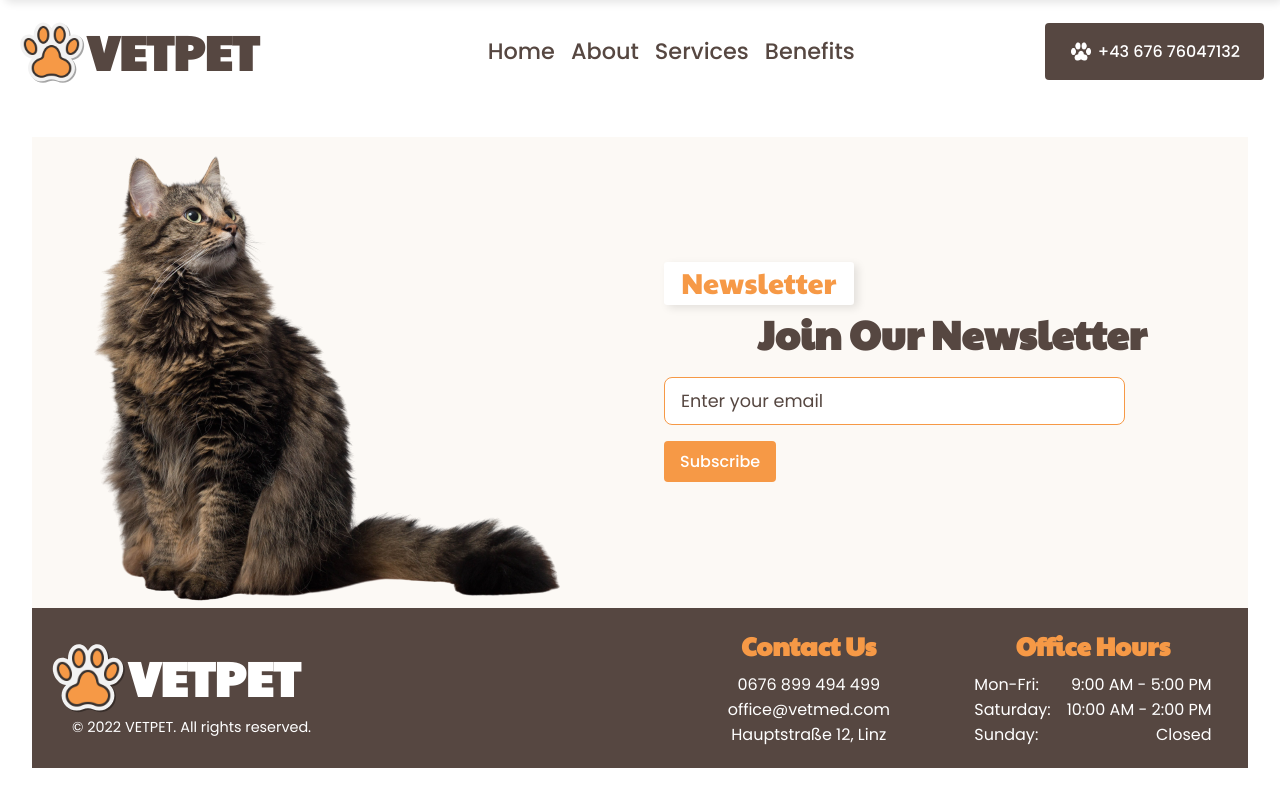
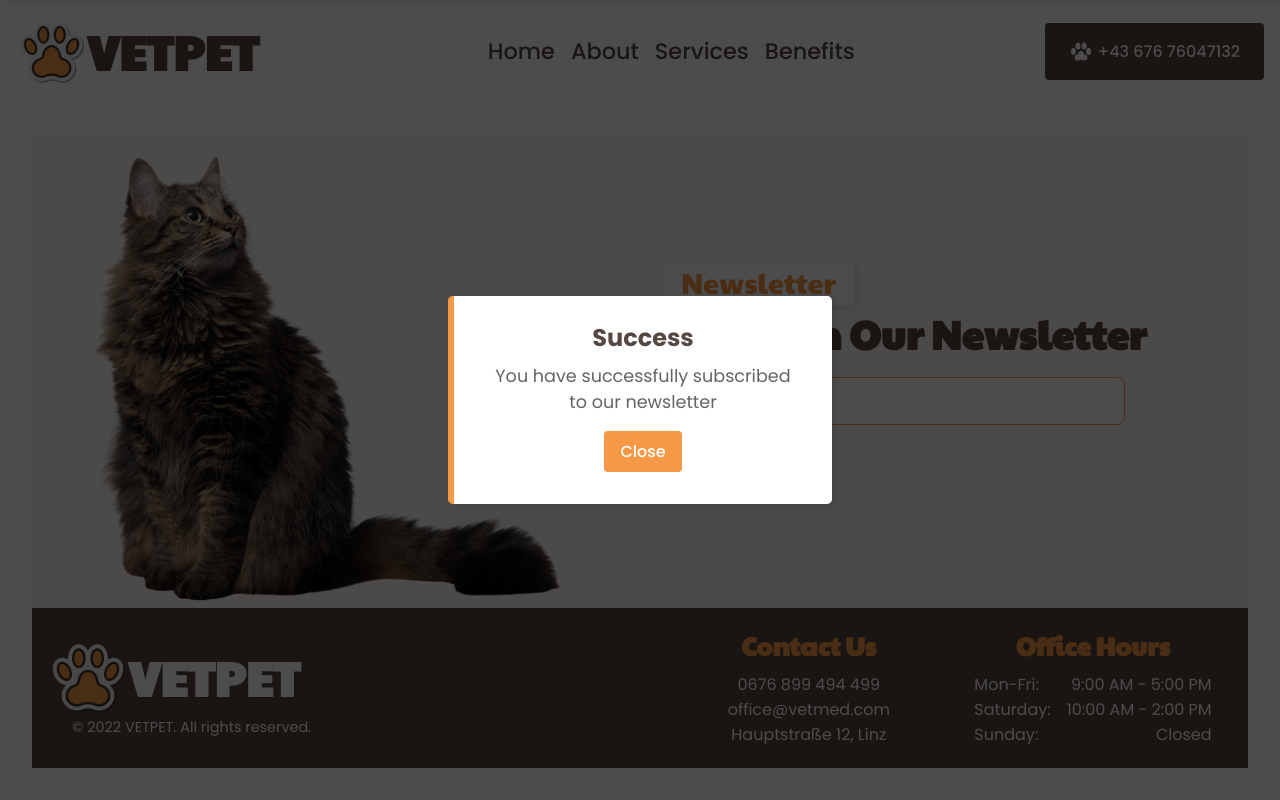
Before and after one commit to EnFlorian/vetmed, a React (Vite) app: page / in a window 1280 px wide. Both pictures are taken after a click on the button "Subscribe". Shown: the part 5171-5971 px from the top of the page. Built offline with nearby package versions, Linux system fonts and the light colour scheme.

Commit message:
Feat: Added notification modal

```diff
--- /dev/null
+++ b/src/components/elements/NotificationModal/NotificationModal.scss
@@ -0,0 +1,34 @@
+.notification-modal {
+  align-items: center;
+  background-color: var(--clr-bg-primary);
+  border-left: 0.4rem solid var(--clr-accent-primary);
+  border-radius: 0.3rem;
+  box-shadow: var(--box-shadow-primary);
+  display: flex;
+  flex-direction: column;
+  max-width: 24rem;
+  padding: 1.5rem 2rem 2rem 2rem;
+  position: relative;
+
+  &__content {
+    align-items: center;
+    display: flex;
+    flex-direction: column;
+    justify-content: center;
+  }
+
+  &__title {
+    color: var(--clr-text-primary);
+    font-size: 1.5rem;
+    font-weight: 700;
+    margin-bottom: 0.5rem;
+    text-align: center;
+  }
+
+  &__description {
+    color: var(--clr-text-secondary);
+    font-size: 1.1rem;
+    margin-bottom: 1rem;
+    text-align: center;
+  }
+}
--- /dev/null
+++ b/src/components/elements/NotificationModal/NotificationModal.tsx
@@ -0,0 +1,54 @@
+import "./NotificationModal.scss";
+import Modal from "react-modal";
+
+import BaseButton from "../BaseButton/BaseButton";
+
+const customStyles = {
+  overlay: {
+    backgroundColor: "rgba(0, 0, 0, 0.7)",
+    zIndex: 101,
+  },
+  content: {
+    top: "50%",
+    left: "50%",
+    right: "auto",
+    bottom: "auto",
+    marginRight: "-50%",
+    transform: "translate(-50%, -50%)",
+    border: "none",
+    backgroundColor: "transparent",
+    zIndex: 101,
+  },
+};
+
+interface INotificationModalProps {
+  title: string;
+  description: string;
+  closeModalFunc: (isOpen: boolean) => void;
+  isOpen: boolean;
+}
+
+Modal.setAppElement("#root");
+
+const NotificationModal = ({ isOpen, title, description, closeModalFunc }: INotificationModalProps) => {
+  return (
+    <Modal
+      isOpen={isOpen}
+      onRequestClose={() => closeModalFunc(false)}
+      style={customStyles}
+      contentLabel="Confirm Delete"
+    >
+      <section className="notification-modal">
+        <div className="notification-modal__content">
+          <h2 className="notification-modal__title">{title}</h2>
+          <p className="notification-modal__description">{description}</p>
+        </div>
+        <div>
+          <BaseButton title="Close" type="primary" clickHandler={() => closeModalFunc(false)} />
+        </div>
+      </section>
+    </Modal>
+  );
+};
+
+export default NotificationModal;
--- a/src/components/elements/index.ts
+++ b/src/components/elements/index.ts
@@ -4,6 +4,7 @@ import BaseButton from "./BaseButton/BaseButton";
 import HeroCard from "./HeroCard/HeroCard";
 import HighlightButton from "./HighlightButton/HighlightButton";
 import ImageGallery from "./ImageGallery/ImageGallery";
+import NotificationModal from "./NotificationModal/NotificationModal";
 import RatingStars from "./RatingStars/RatingStars";
 import ServiceCard from "./ServiceCard/ServiceCard";
 import StatsCard from "./StatsCard/StatsCard";
@@ -16,6 +17,7 @@ export {
   HeroCard,
   HighlightButton,
   ImageGallery,
+  NotificationModal,
   RatingStars,
   ServiceCard,
   StatsCard,
--- a/src/components/layout/Newsletter/Newsletter.tsx
+++ b/src/components/layout/Newsletter/Newsletter.tsx
@@ -1,13 +1,14 @@
 import "./Newsletter.scss";
 import catImage from "../../../assets/images/cat-nobg-1.png";
-import { BaseBadge, BaseButton } from "../../elements";
+import { BaseBadge, BaseButton, NotificationModal } from "../../elements";
 import { useState } from "react";
 
 const Newsletter = () => {
   const [email, setEmail] = useState("");
+  const [isModalOpen, setIsModalOpen] = useState(false);
 
   const onSubmit = () => {
-    console.log("submit");
+    setIsModalOpen(true);
   };
 
   return (
@@ -33,6 +34,14 @@ const Newsletter = () => {
           <BaseButton title="Subscribe" clickHandler={onSubmit} type="primary" />
         </div>
       </div>
+      {isModalOpen && (
+        <NotificationModal
+          title="Success"
+          description="You have successfully subscribed to our newsletter"
+          closeModalFunc={setIsModalOpen}
+          isOpen={isModalOpen}
+        />
+      )}
     </section>
   );
 };
```
